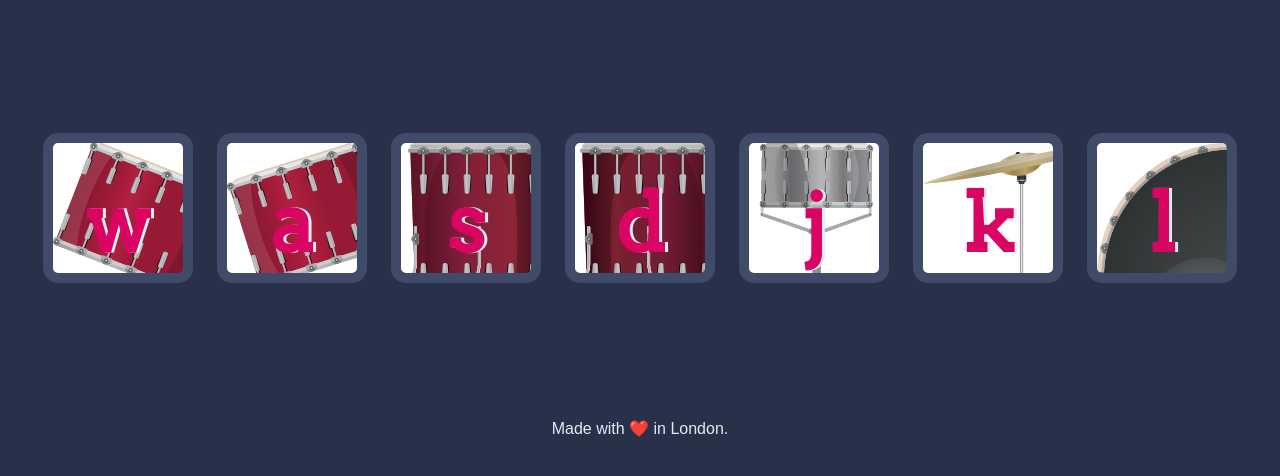
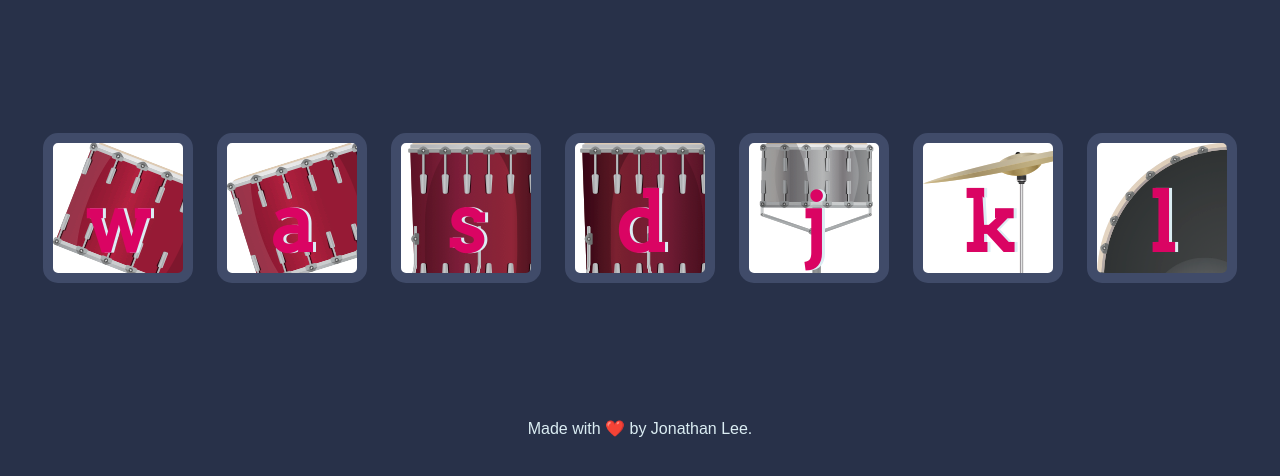
Before and after one commit to jonguolee/drum-kit, a plain HTML site: page index.html in a window 1280 px wide. Shown: the part 156-632 px from the top of the page. Drawn offline with Linux system fonts and the light colour scheme.

Commit message:
Update index.html

```diff
--- a/index.html
+++ b/index.html
@@ -24,7 +24,7 @@
 
 
   <footer>
-    Made with ❤️ in London.
+    Made with ❤️ by Jonathan Lee.
   </footer>
   <script src="index.js" charset="utf-8"></script>
 </body>
```
